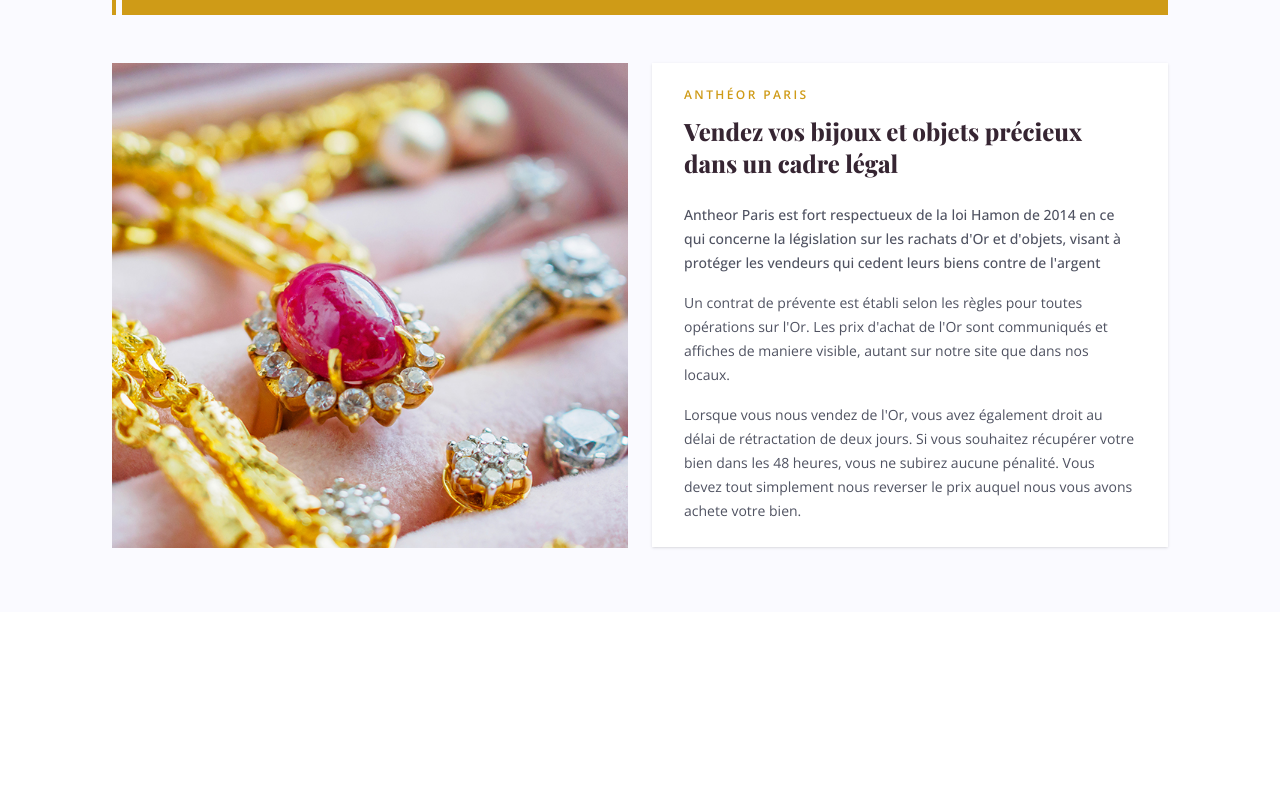
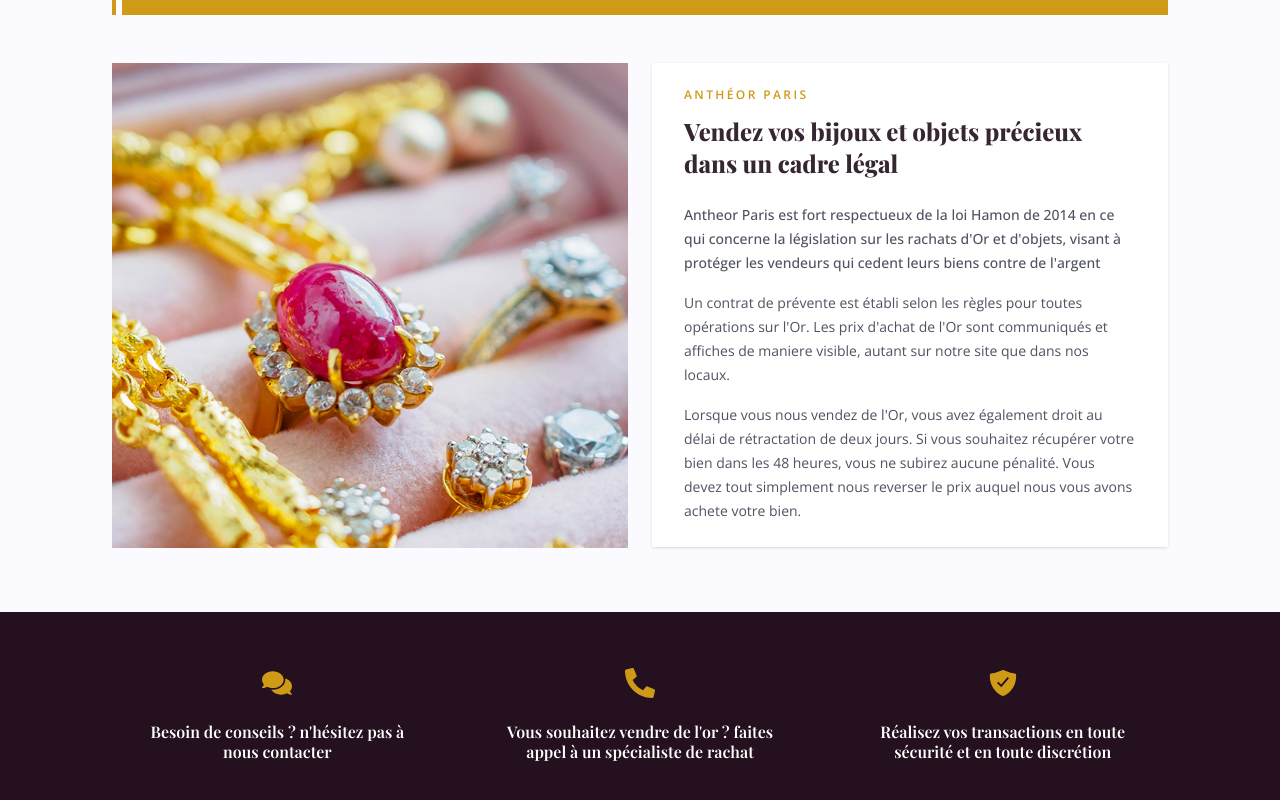
Before and after one commit to ABNmmd/Energiedin-internship-test, a Next.js app in the folder energiedin-internship-test/: page / in a window 1280 px wide. Shown: the part 5968-6768 px from the top of the page. Before the commit the page ends 6580 px from the top, so only its background shows below. Built offline with nearby package versions, Linux system fonts and the light colour scheme; a web font is replaced by a local one.

Commit message:
Add ContactServices, ExperienceSection, Testimonials, and Footer components to Home page layout

```diff
--- a/energiedin-internship-test/src/app/page.js
+++ b/energiedin-internship-test/src/app/page.js
@@ -8,6 +8,10 @@ import StoreLocation from "@/components/StoreLocation";
 import Contact from "@/components/Contact";
 import ContactForm from "@/components/ContactForm";
 import CompanyInfo from "@/components/CompanyInfo";
+import ContactServices from "@/components/ContactServices";
+import ExperienceSection from "@/components/ExperienceSection";
+import Testimonials from "@/components/Testimonials";
+import Footer from "@/components/Footer";
 import Image from "next/image";
 
 export default function Home() {
@@ -24,7 +28,11 @@ export default function Home() {
         <Contact />
         <ContactForm />
         <CompanyInfo />
+        <ContactServices />
+        <ExperienceSection />
+        <Testimonials />
       </main>
+      <Footer />
     </div>
   );
 }
```
